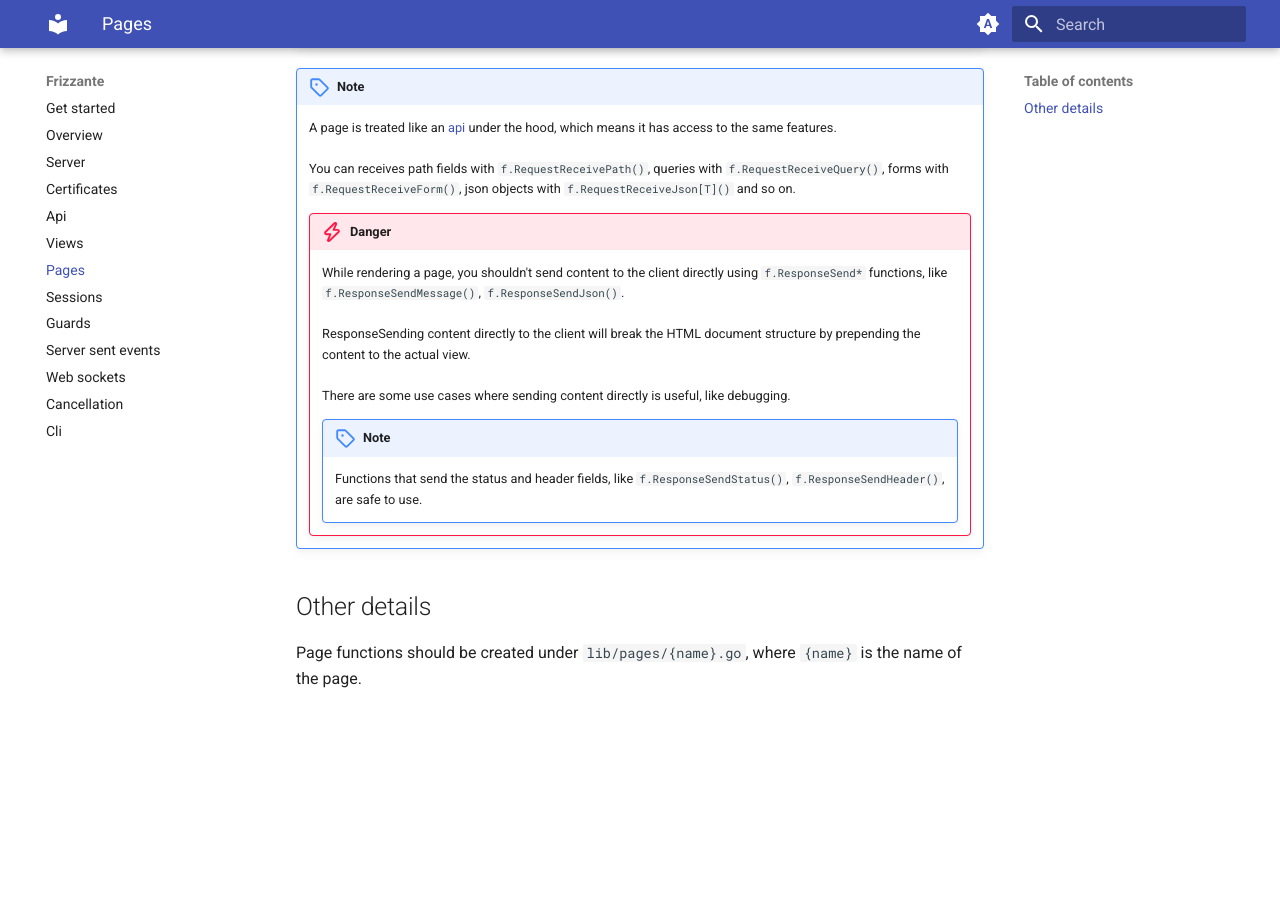
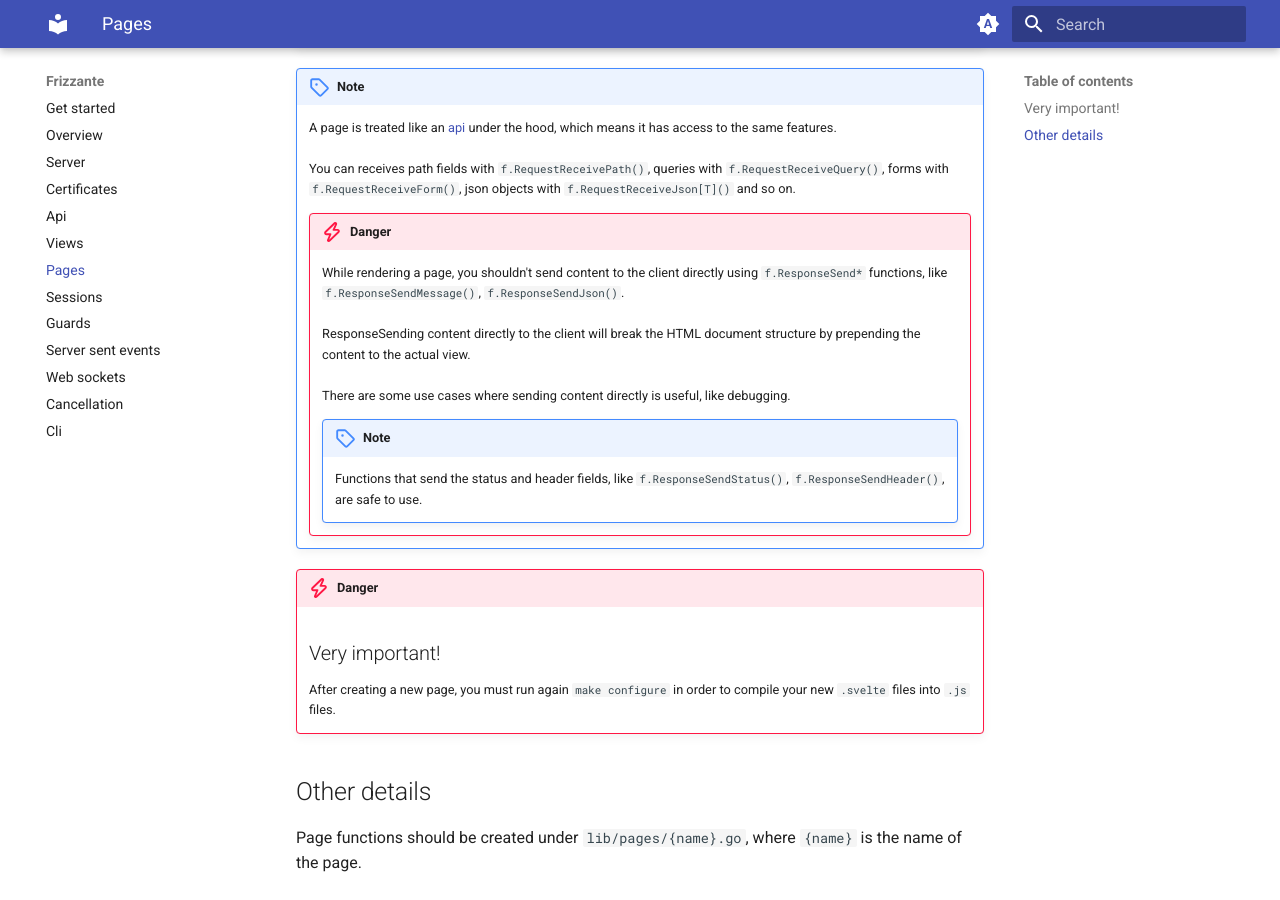
Before and after one commit to razshare/frizzante-docs, an MkDocs documentation site: the page built from docs/pages.md, in a window 1280 px wide and 900 px high, scrolled down 3475 px. Built offline with MkDocs 1.6.1 and Material for MkDocs 9.7.7, drawn with Linux system fonts in a browser that asks for light colours; before the commit the page ends 4190 px from its top, so only the background shows below that.

Commit message:
chore(docs): update style.

```diff
--- a/docs/pages.md
+++ b/docs/pages.md
@@ -163,6 +163,10 @@ These `Data` fields can be retrieved from your svelte components with [getContex
 		!!! note
 			Functions that send the status and header fields, like `f.ResponseSendStatus()`, `f.ResponseSendHeader()`, are safe to use.
 
+!!! danger
+	## Very important!<br/>
+	After creating a new page, you must run again `make configure` in order to compile your new `.svelte` files into `.js` files.
+
 ## Other details
 
 Page functions should be created under `lib/pages/{name}.go`, where `{name}` is the name of the page.
```
